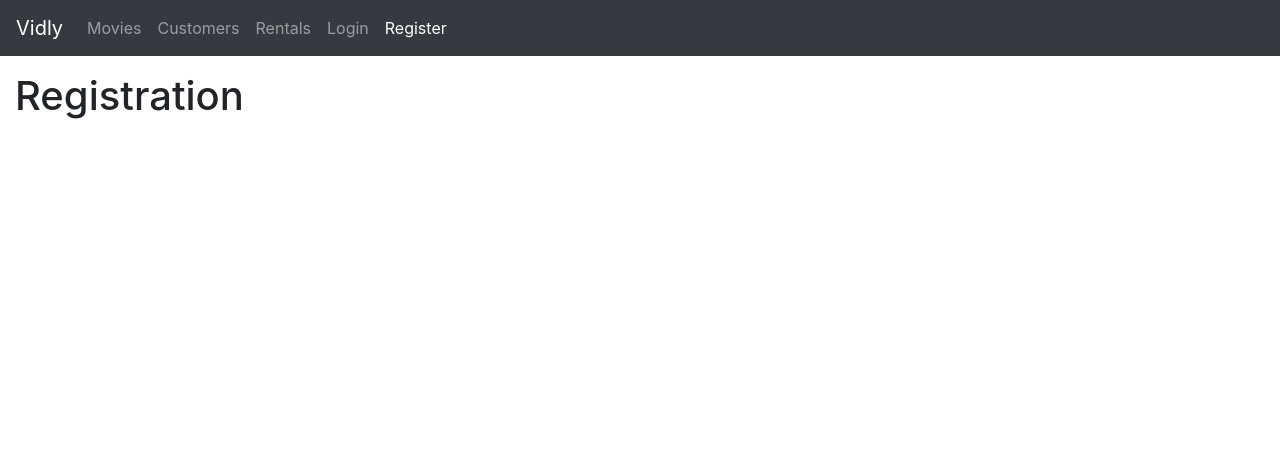
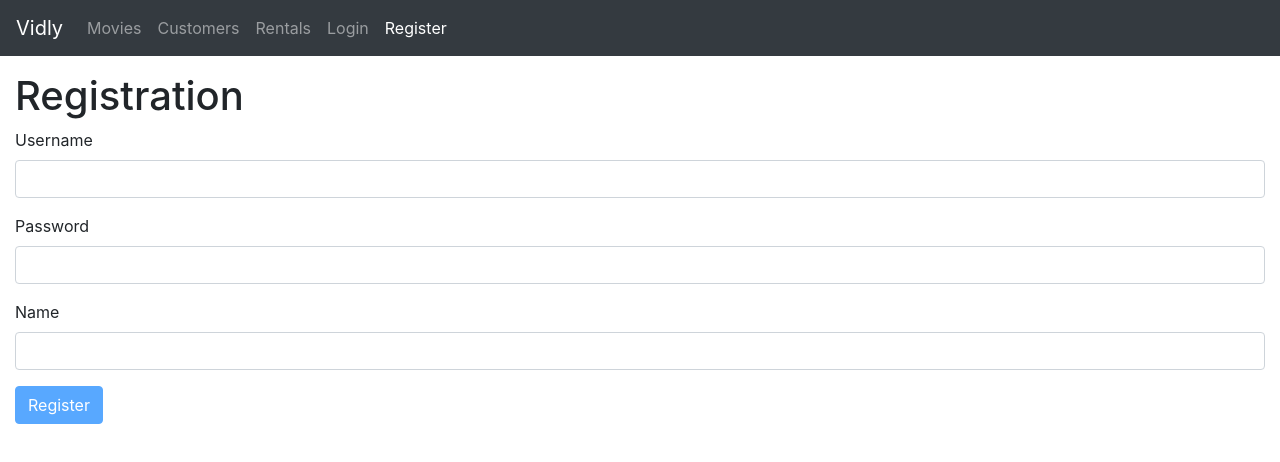
Before and after one commit to valleyman89/vidly-react-front-end, a React (Create React App) app: page /register in a window 1280 px wide. Shown: the top 462 px of the page. Built offline with nearby package versions, Linux system fonts and the light colour scheme.

Commit message:
build registerForm

```diff
--- a/src/components/registerForm.jsx
+++ b/src/components/registerForm.jsx
@@ -3,9 +3,26 @@
 import Joi from "joi-browser";
 
 class Register extends Form {
-  state = {};
+  state = { data: { username: "", password: "", name: "" }, errors: {} };
+
+  schema = {
+    username: Joi.string().email().required().label("username"),
+    password: Joi.string().required().min(5).label("password"),
+    name: Joi.string().required().label("name"),
+  };
+
   render() {
-    return <h1>Registration</h1>;
+    return (
+      <div>
+        <h1>Registration</h1>
+        <form onSubmit={this.handleSubmit}>
+          {this.renderInput("username", "Username", "email")}
+          {this.renderInput("password", "Password", "password")}
+          {this.renderInput("name", "Name")}
+          {this.renderButton("Register")}
+        </form>
+      </div>
+    );
   }
 }
 
```
